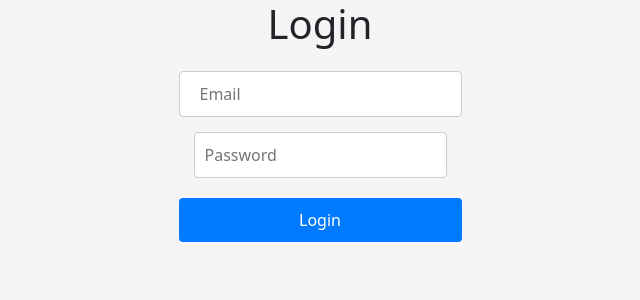
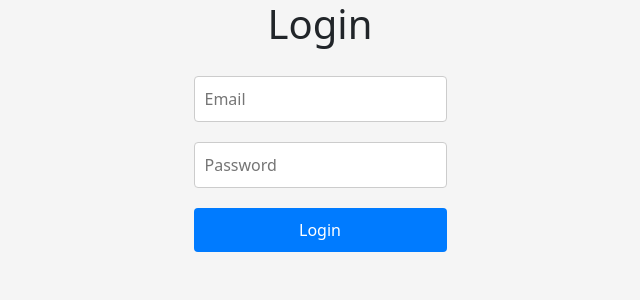
Before and after one commit to MingyuanRen/WaterlooLibrary, a React (Create React App) app in the folder frontend/: page /login in a window 1280 px wide. Shown: the top 300 px of the page, without its empty margins (320-960 px from the left). Built offline with nearby package versions, Linux system fonts and the light colour scheme.

Commit message:
update style

```diff
--- a/frontend/src/components/Login.css
+++ b/frontend/src/components/Login.css
@@ -20,6 +20,8 @@
   padding: 10px;
   border: 1px solid #ccc;
   border-radius: 4px;
+  width: 100%;
+  max-width: 400px;
 }
 
 .submit-btn {
--- a/frontend/src/components/Login.jsx
+++ b/frontend/src/components/Login.jsx
@@ -51,7 +51,7 @@ export const Login = () => {
       <h1 className="header">Login</h1>
       <form className="login-form" onSubmit={login}>
         <input
-          type="email"
+          // type="email"
           name="email"
           placeholder="Email"
           className="input-field"
--- a/frontend/src/components/Register.css
+++ b/frontend/src/components/Register.css
@@ -20,6 +20,8 @@
     padding: 10px;
     border: 1px solid #ccc;
     border-radius: 4px;
+    width: 100%;
+    max-width: 400px;
 }
 
 .submit-btn {
--- a/frontend/src/components/Register.jsx
+++ b/frontend/src/components/Register.jsx
@@ -40,7 +40,7 @@ export const Register = () => {
       <h1 className="header">Register</h1>
       <form className="register-form" onSubmit={register}>
         <input type='text' name='name' placeholder='Name' className="input-field" onChange={handleChange} required />
-        <input type='email' name='email' placeholder='Email' className="input-field" onChange={handleChange} required />
+        <input name='email' placeholder='Email' className="input-field" onChange={handleChange} required />
         <input type='tel' name='phone' placeholder='Phone' className="input-field" onChange={handleChange} required />
         <input type='password' name='password' placeholder='Password' className="input-field" onChange={handleChange} required />
         <button type='submit' className="submit-btn">Register</button>
--- a/frontend/src/components/UserPage/BookRecords.jsx
+++ b/frontend/src/components/UserPage/BookRecords.jsx
@@ -36,7 +36,7 @@ const BookRecords = ({ user }) => {
       <h2>Unreturned Books</h2>
       <br />
       <br />
-      <table className="table table-hover w-full text-sm text-left" style={{ width: "100vw", maxWidth: "100%" }}>
+      <table className="table table-hover w-full text-sm text-left" style={{ width: "50vw", maxWidth: "100%" }}>
         <thead>
           <tr>
             <th scope="col">#</th>
```
Lines whose indentation alone changed are shown as unchanged.
